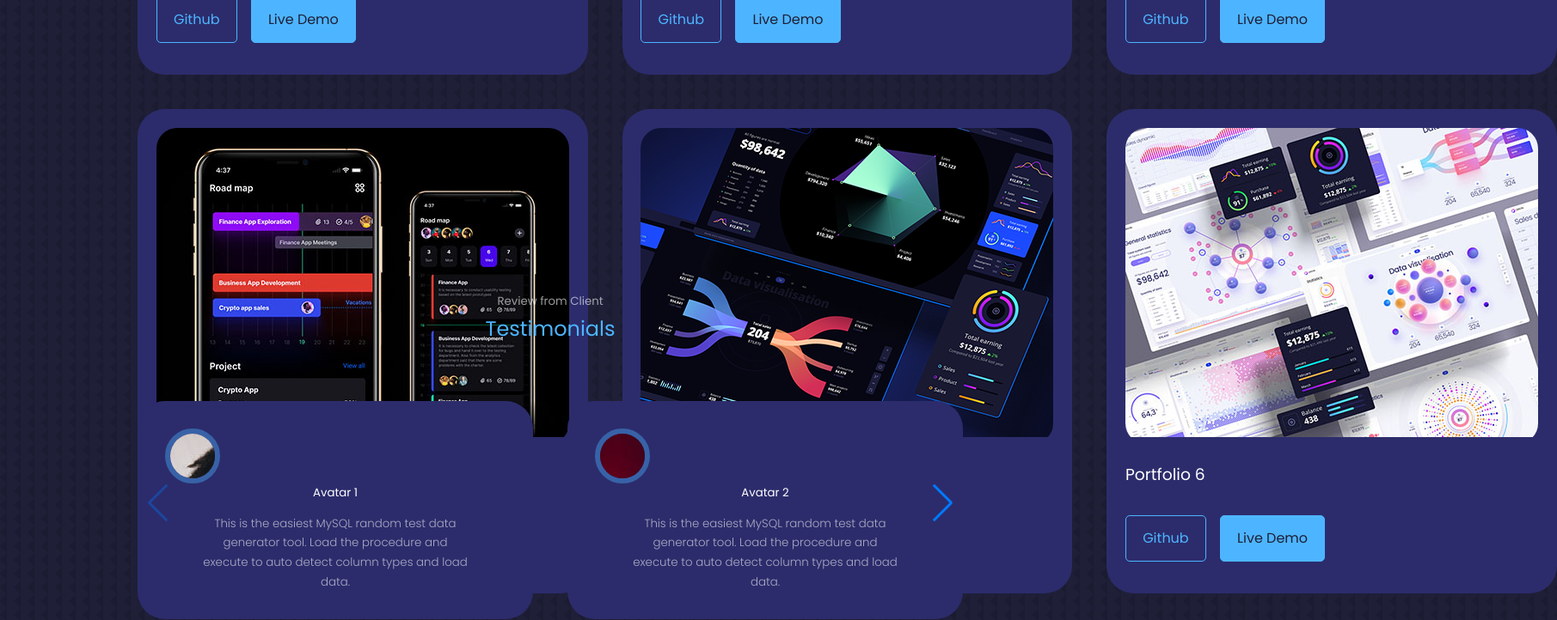
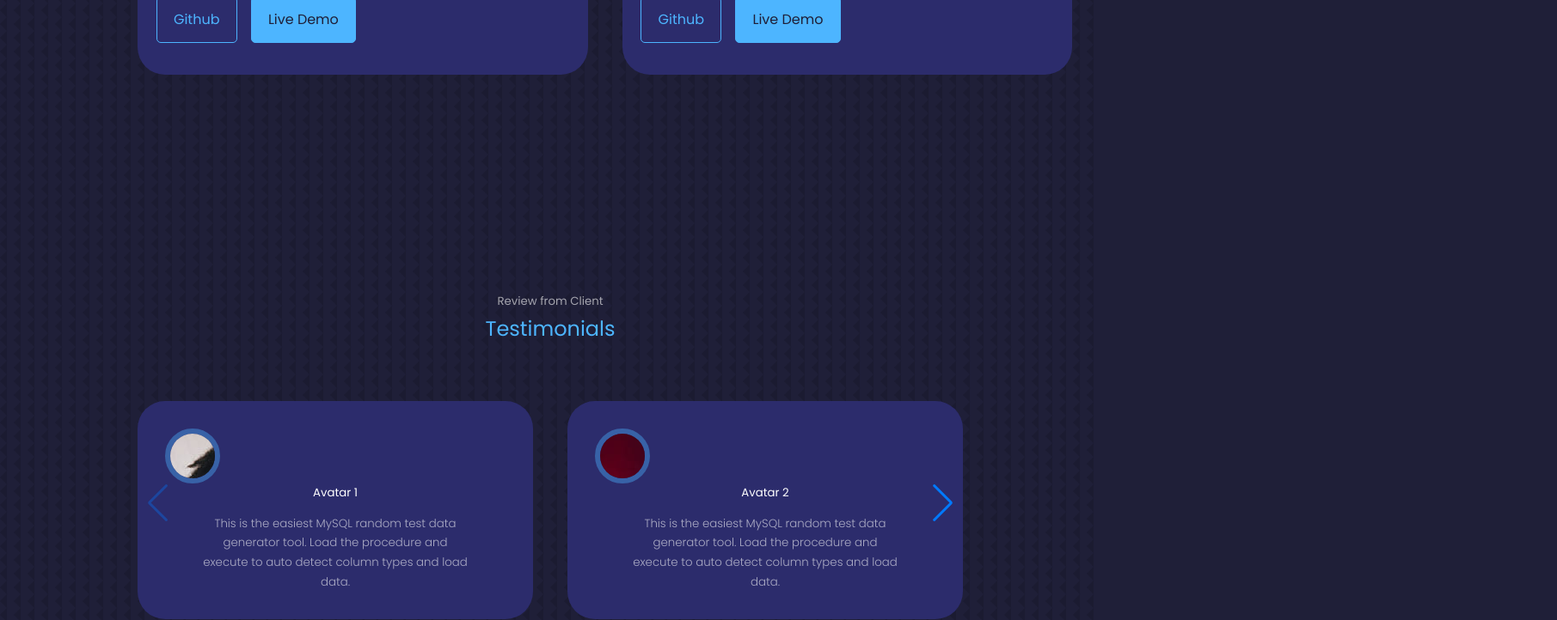
Before and after one commit to hamam99/portofolio-website, a React (Create React App) app: page / in a window 1280 px wide. Shown: the part 4300-5022 px from the top of the page at 86% size, 1811 px wide, since content can reach past the window. Built offline with nearby package versions, Linux system fonts and the light colour scheme.

Commit message:
comment dummyd ata

```diff
--- a/src/components/portfolio/Portfolio.jsx
+++ b/src/components/portfolio/Portfolio.jsx
@@ -20,31 +20,31 @@ function Portfolio() {
       image: IMG2,
       title: 'Portfolio 2',
       demo: 'https://www.github.com'
-    },
-    {
-      id: 3,
-      image: IMG3,
-      title: 'Portfolio 3',
-      demo: 'https://www.github.com'
-    },
-    {
-      id: 4,
-      image: IMG4,
-      title: 'Portfolio 4',
-      demo: 'https://www.github.com'
-    },
-    {
-      id: 5,
-      image: IMG5,
-      title: 'Portfolio 5',
-      demo: 'https://www.github.com'
-    },
-    {
-      id: 6,
-      image: IMG6,
-      title: 'Portfolio 6',
-      demo: 'https://www.github.com'
     }
+    // {
+    //   id: 3,
+    //   image: IMG3,
+    //   title: 'Portfolio 3',
+    //   demo: 'https://www.github.com'
+    // },
+    // {
+    //   id: 4,
+    //   image: IMG4,
+    //   title: 'Portfolio 4',
+    //   demo: 'https://www.github.com'
+    // },
+    // {
+    //   id: 5,
+    //   image: IMG5,
+    //   title: 'Portfolio 5',
+    //   demo: 'https://www.github.com'
+    // },
+    // {
+    //   id: 6,
+    //   image: IMG6,
+    //   title: 'Portfolio 6',
+    //   demo: 'https://www.github.com'
+    // }
   ]
   return (
     <section id="portfolio">
```
